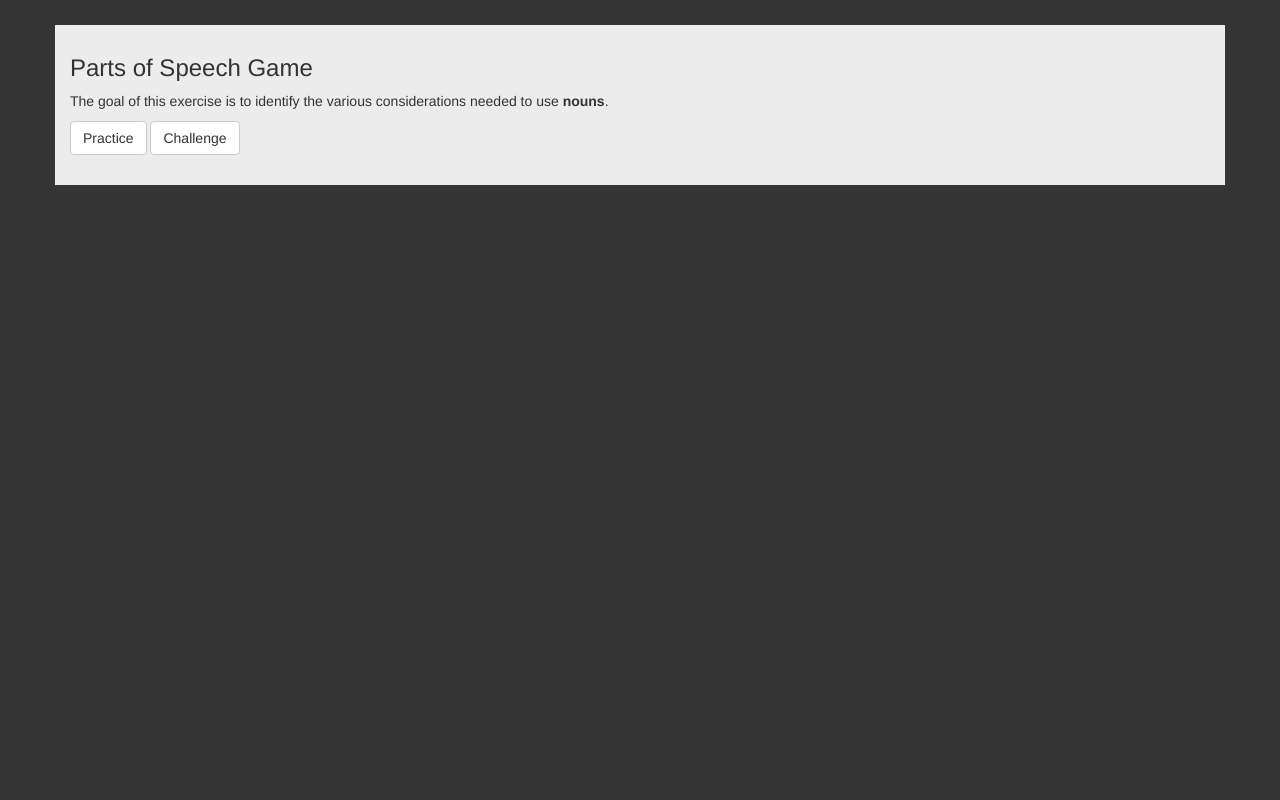
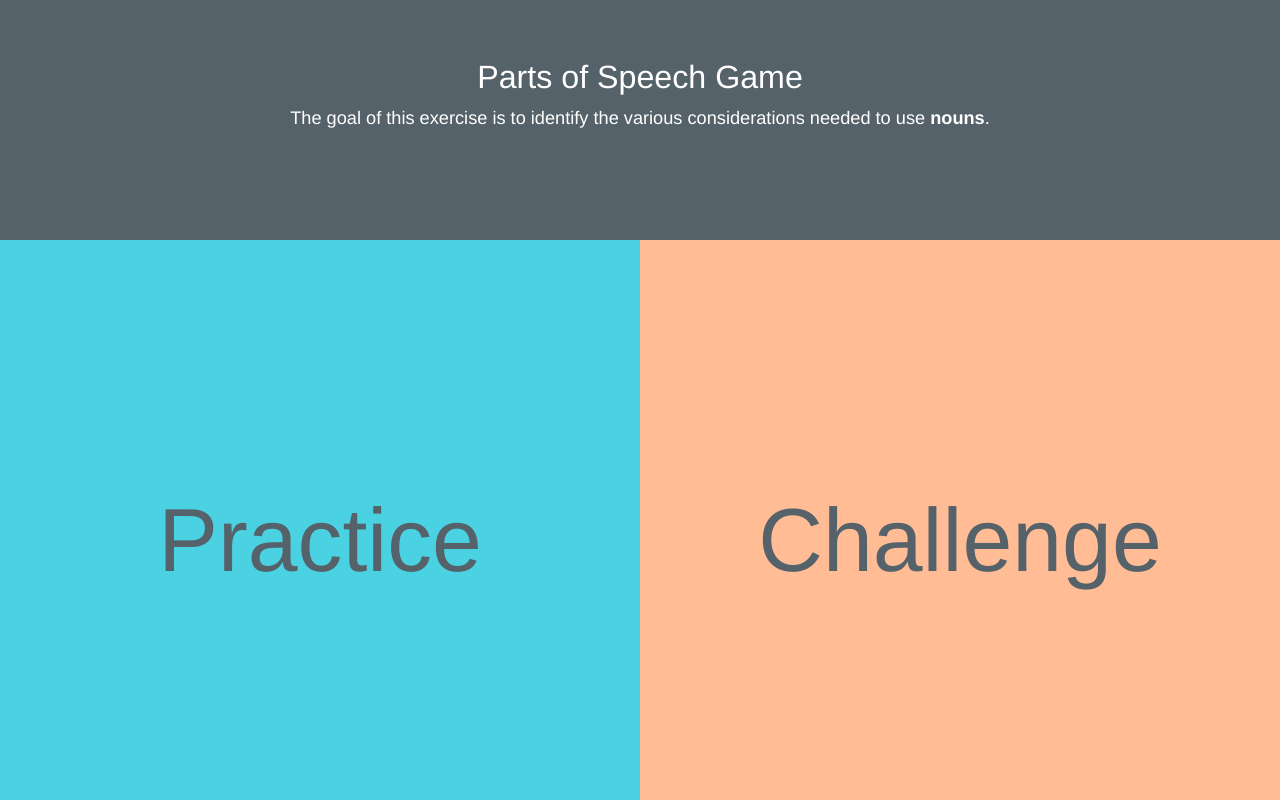
Before and after one commit to Diliara/PartsOfSpeech, a website: page index.html in a window 1280 px wide. Drawn offline with nearby package versions, Linux system fonts and the light colour scheme; some packages are replaced by stand-ins of ours; a script that the page names is missing.

Commit message:
css with vh and colors setup

```diff
--- a/partials/game1.html
+++ b/partials/game1.html
@@ -1,9 +1,30 @@
-<div class="container main">
-    <div class="row">
-        <div class="col-sm-12">
-            <h3>Parts of Speech Game</h3>
-            <p>The goal of this exercise is to identify the various considerations needed to use <strong>nouns</strong>.  </p>
-            <p><a class="btn btn-default" href="#/game1_practice">Practice</a> <a class="btn btn-default" href="#/game1_challenge">Challenge</a></p>
+<div class="container-fluid main">
+
+
+    <header class="row">
+        <div class="col-sm-12 header-area">
+            <div class="header-area-content">
+                <h2>Parts of Speech Game</h2>
+                <p>The goal of this exercise is to identify the various considerations needed to use <strong>nouns</strong>.</p>
+            </div>
         </div>
-    </div>
+    </header>
+
+    <section class="row">
+
+        <a href="#/game1_practice">
+            <div class="col-xs-6 practice-area">
+                <h3>Practice</h3>
+            </div>
+        </a>
+        <a href="#/game1_challenge">
+            <div class="col-xs-6 challenge-area">
+                <h3>Challenge</h3>
+
+            </div>
+        </a>
+
+    </section>
+
+
 </div>
--- a/scss/app.scss
+++ b/scss/app.scss
@@ -2,22 +2,112 @@ $color-lightest: #ffffff;
 $color-greyscale: #ececec;
 $color-darkest: #000000;
 
-$color-background: #343434;
+$color-background: #56626A;
+$color-background-2: #ececec;
+$color-background-header: #56626A;
+$color-background-practice: #4bd2e2;
+$color-background-challenge: #ffbc95;
+
 $color-correct: #43D01C;
-$color-wrong: #F02222;
+$color-wrong: #DD3970;
 $color-btn: #ffffff;
-$color-counter: #174BED;
+$color-counter: #FF822F;
 $color-timer: #fdffe3;
+
+@mixin vertical-align {
+  position: absolute;
+  top: 50%;
+  left: 50%;
+  transform: translate(-50%, -50%);
+}
+
+@mixin border-radius($top-radius, $right-radius, $bottom-radius, $left-radius) {
+  -webkit-border-radius: $top-radius $right-radius $bottom-radius $left-radius;
+  -moz-border-radius: $top-radius $right-radius $bottom-radius $left-radius;
+  -ms-border-radius: $top-radius $right-radius $bottom-radius $left-radius;
+  border-radius: $top-radius $right-radius $bottom-radius $left-radius;
+}
+
+//@extend-elements
+//original selectors
+//.tabs-left > .nav-tabs > li > a, .tabs-right > .nav-tabs > li > a
+%extend_tabs_a {
+  min-width: 74px;
+  margin-right: 0;
+  margin-bottom: 3px;
+}
 
 body {
   background-color: $color-background;
 }
 
 .main {
-  margin-top: 25px;
-  padding-top: 10px;
-  padding-bottom: 20px;
-  background-color: $color-greyscale;
+
+  &.game-practice-area {
+    background-color: $color-background-practice;
+    height: 100vh;
+
+  }
+
+  &.game-challenge-area {
+    background-color: $color-background-challenge;
+    height: 100vh;
+
+  }
+
+  .header-area {
+    background-color: $color-background-header;
+    color: $color-lightest;
+    text-align: center;
+    height: 30vh;
+    position: relative;
+
+    .header-area-content {
+
+      padding-top: 5vh;
+      h2 {
+        font-size: 2.3em;
+      }
+      p {
+        font-size: 1.3em;
+
+      }
+
+    }
+  }
+
+  .practice-area {
+    background-color: $color-background-practice;
+    text-align: center;
+    height: 70vh;
+    position: relative;
+    h3 {
+      @include vertical-align;
+      color: $color-background;
+      font-size: 7vw;
+    }
+    &:hover {
+      background-color: lighten($color-background-practice, 3);
+    }
+
+  }
+
+  .challenge-area {
+    background-color: $color-background-challenge;
+    text-align: center;
+    height: 70vh;
+    position: relative;
+    h3 {
+      @include vertical-align;
+      color: $color-background;
+      font-size: 7vw;
+
+    }
+    &:hover {
+      background-color: lighten($color-background-challenge, 3);
+    }
+
+  }
 
   .game-area {
     margin-bottom: 10px;
@@ -62,7 +152,7 @@ body {
 
 }
 
-/* Default Setup for Tabs */
+/* ****************************************************************************** Default Setup for Tabs ******************************************************************* */
 
 .tab-content {
   border-width: 0 1px 1px 1px;
@@ -148,29 +238,13 @@ body {
   }
 }
 
-@media screen and (min-width: 1200px) {
+/* ****************************************************************************** Custom Tabs ****************************************************************************** */
 
-  @mixin border-radius($top-radius, $right-radius, $bottom-radius, $left-radius) {
-    -webkit-border-radius: $top-radius $right-radius $bottom-radius $left-radius;
-    -moz-border-radius: $top-radius $right-radius $bottom-radius $left-radius;
-    -ms-border-radius: $top-radius $right-radius $bottom-radius $left-radius;
-    border-radius: $top-radius $right-radius $bottom-radius $left-radius;
-  }
-
-  //@extend-elements
-  //original selectors
-  //.tabs-left > .nav-tabs > li > a, .tabs-right > .nav-tabs > li > a
-  %extend_tabs_a {
-    min-width: 74px;
-    margin-right: 0;
-    margin-bottom: 3px;
-  }
-
-  /* Custom Tabs */
 .tabs-left {
 
   > .nav-tabs {
-      background-color: $color-greyscale;
+    height: 80vh;
+    background-color: $color-background-2;
     border-bottom: 0;
     float: left;
     margin-right: 19px;
@@ -229,17 +303,9 @@ body {
     border-width: 1px 1px 1px 0;
 
     .task-tab-content {
+      height: 80vh;
+
       padding: 10px 10px 17px 15px;
     }
   }
 }
-
-}
-
-
-@media screen and (min-width: 768px) and (max-width: 992px){
-  .container {
-    width: 98%;
-
-  }
-}
```
Also changed, not shown: partials/game1_challenge.html (+1 -1 lines), partials/game1_practice.html (+1 -1 lines), css/app.css. Lines whose indentation alone changed are shown as unchanged.
